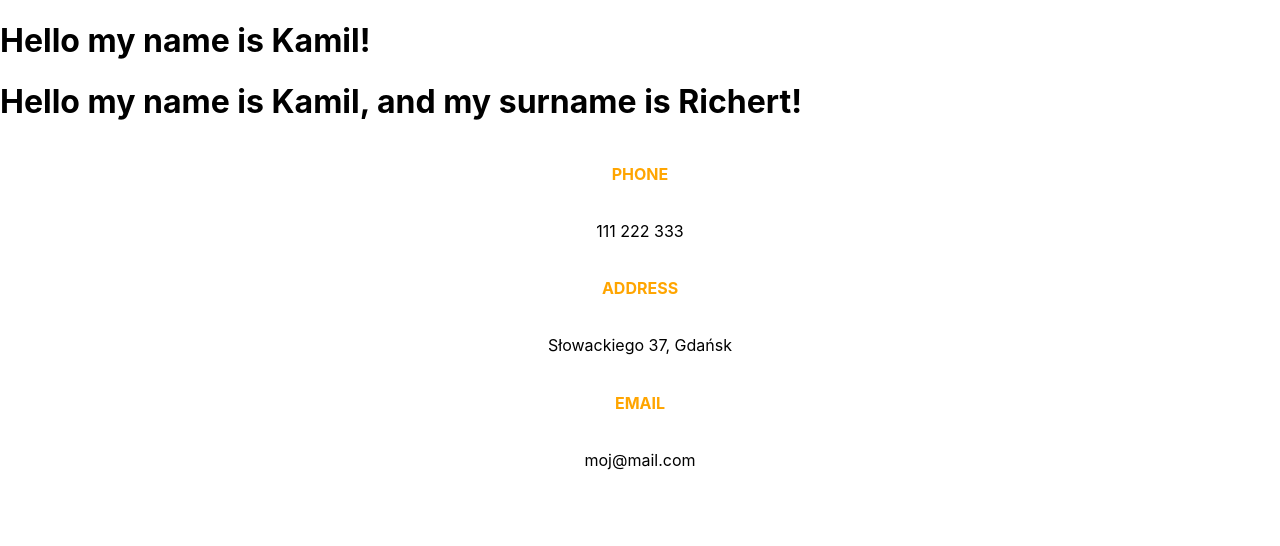
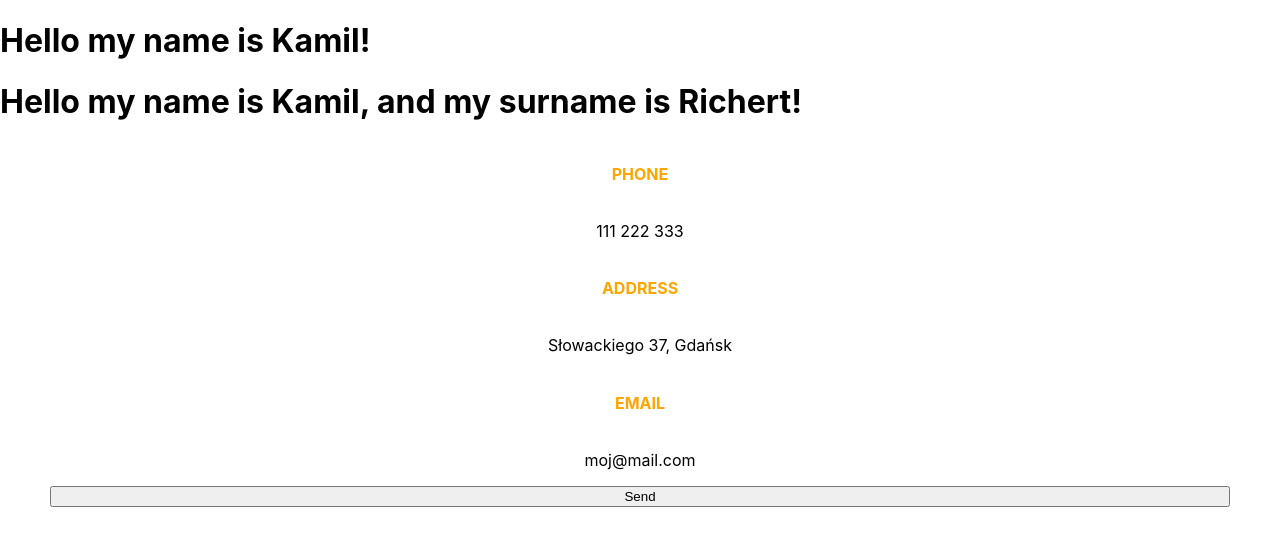
Before and after one commit to myflowpl/isafrontendacademybayer, a React (Create React App) app in the folder react/my-app/: page / in a window 1280 px wide. Shown: the top 546 px of the page. Built offline with nearby package versions, Linux system fonts and the light colour scheme.

Commit message:
Added button with event handler to contact js

```diff
--- a/react/my-app/src/Contact.js
+++ b/react/my-app/src/Contact.js
@@ -1,6 +1,10 @@
-import styles from'./Contact.module.css';
+import styles from './Contact.module.css';
 
 export function Contact({ data: { phone, address, email } }) {
+    const handleClick = () => {
+        alert(`Welcome! Feel free to visit me at ${address.street} ${address.number}, ${address.city}!`);
+    }
+
     return <div className={styles.container}>
         <h4>PHONE</h4>
         <p>{phone}</p>
@@ -8,5 +12,6 @@ export function Contact({ data: { phone, address, email } }) {
         <p>{address.street} {address.number}, {address.city}</p>
         <h4>EMAIL</h4>
         <p>{email}</p>
+        <button onClick={handleClick}>Send</button>
     </div>
 }
--- a/react/my-app/src/Contact.module.css
+++ b/react/my-app/src/Contact.module.css
@@ -2,6 +2,7 @@
     display: flex;
     flex-direction: column;
     text-align: center;
+    margin: 0 50px;
 }
 
 .container h4 {
```
